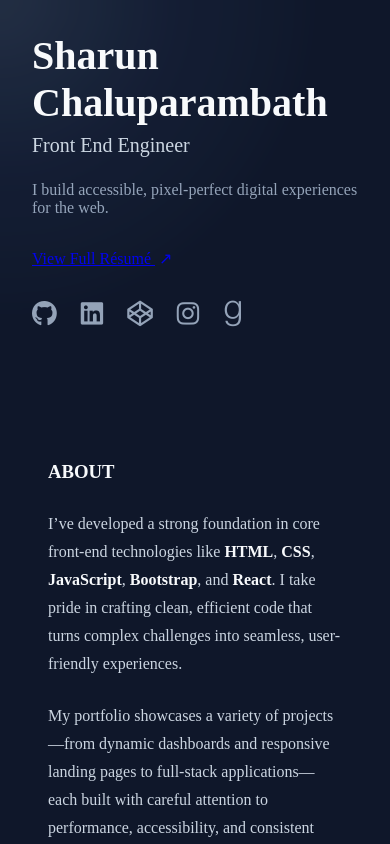
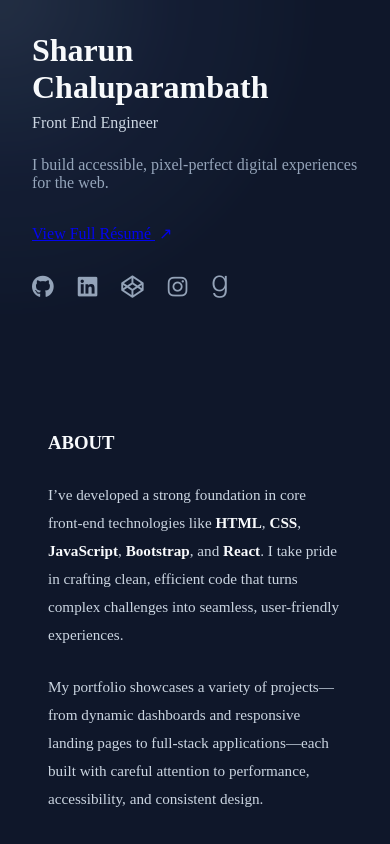
Before and after one commit to sharun111/portfolio, a React (Vite) app: page / in a window 390 px wide. Shown: the top 844 px of the page. Built offline with nearby package versions, Linux system fonts and the light colour scheme; a web font is replaced by a local one.

Commit message:
file structure changed

```diff
--- a/src/App.jsx
+++ b/src/App.jsx
@@ -1,9 +1,9 @@
 import React from "react";
 import '@fortawesome/fontawesome-free/css/all.min.css';
-import Projects from "./Projects";
+import Projects from "./components/Projects/Projects";
 import { useRef, useState } from "react";
 import {resume} from "./Links"
-import Intro from "./Intro";
+import Intro from "./components/Intro/Intro";
 
 
 const App = () => {
--- a/src/Projects.jsx
+++ b/src/components/Projects/Projects.jsx
@@ -1,6 +1,6 @@
 import React from "react";
 import "./Projects.css";
-import {instagram ,Amazone,todo, weather,drum} from "./Links"
+import {instagram ,Amazone,todo, weather,drum} from "../../Links"
 
 
 
--- a/src/index.css
+++ b/src/index.css
@@ -292,9 +292,26 @@ body {
   margin: none;
 }
 @media (max-width: 768px) {
+  .sidebar h1 {
+    font-size: 2rem;
+  }
+
+  .sidebar h2 {
+    font-size: 1rem;
+  }
+
+  .social-icons a {
+    font-size: 1.4rem;
+  }
+
+  .main-content {
+    font-size: 0.95rem;
+  }
+
   .resume-container {
-    margin-top: 0;
+    margin-top: 20px;
   }
+
 }
 
 
--- a/src/main.jsx
+++ b/src/main.jsx
@@ -2,7 +2,7 @@ import { StrictMode } from 'react'
 import { createRoot } from 'react-dom/client'
 import './index.css'
 import App from './App.jsx'
-import Mousetracker from './Mousetracker.jsx';
+import Mousetracker from './components/Mousetracker/Mousetracker.jsx';
 
 
 createRoot(document.getElementById('root')).render(
```
Also changed, not shown: src/components/Intro/Intro.css (renamed from src/Intro.css), src/components/Intro/Intro.jsx (renamed from src/Intro.jsx), src/components/Mousetracker/Mousetracker.css (renamed from src/Mousetracker.css), src/components/Mousetracker/Mousetracker.jsx (renamed from src/Mousetracker.jsx), src/components/Projects/Projects.css (renamed from src/Projects.css).
